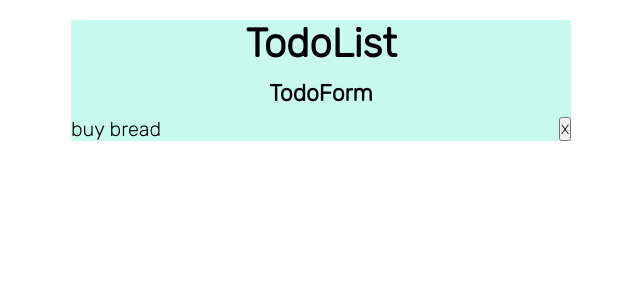
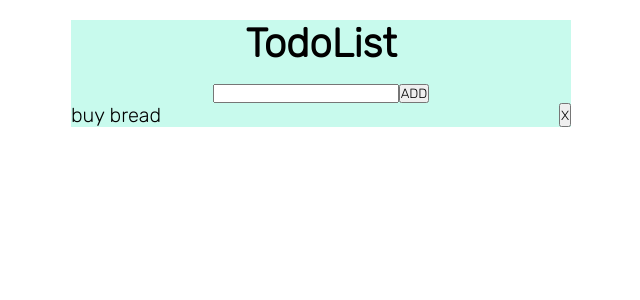
Before and after one commit to magdakok/React-Course-TodoList, a React (Create React App) app: page / in a window 1280 px wide. Shown: the top 300 px of the page, without its empty margins (319-959 px from the left). Built offline with nearby package versions, Linux system fonts and the light colour scheme.

Commit message:
create TodoForm component

```diff
--- a/src/TodoForm.js
+++ b/src/TodoForm.js
@@ -1,10 +1,32 @@
 import React, {Component} from "react";
 
 class TodoForm extends Component {
+    constructor(props){
+        super(props);
+        this.state = { todo: "" };
+        this.handleChange = this.handleChange.bind(this);
+        this.handleSubmit = this.handleSubmit.bind(this);
+    }
+
+    handleChange(e){
+        this.setState({
+            [e.target.name] : e.target.value
+        })
+    }
+
+    handleSubmit(e){
+        e.preventDefault();
+        this.props.addTodo(this.state);
+        this.setState({ todo: "" });
+    }
+
     render(){
         return (
             <div className="TodoForm">
-                <h2>TodoForm</h2>
+                <form className="Todo__form" onSubmit={this.handleSubmit}>
+                    <input name="todo" value={this.state.todo} onChange={this.handleChange} />
+                    <button>ADD</button>
+                </form>
             </div>
         )
     }
```
